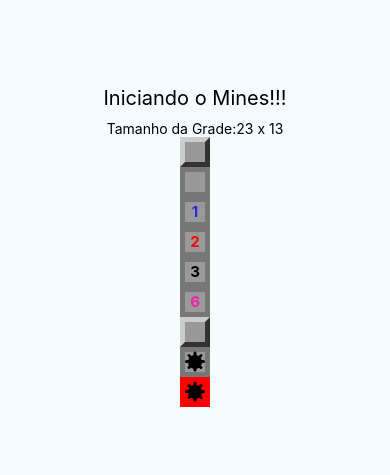
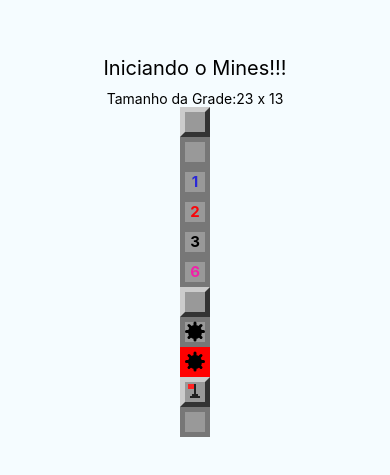
Before and after one commit to includeVitor/minesweeper-react-native, a React Native app: screen / in a window 390 px wide. Shown: the part 181-656 px from the top of the page. Built offline with nearby package versions, Linux system fonts and the light colour scheme.

Commit message:
[ WIP ] Component Flag

```diff
--- a/App.js
+++ b/App.js
@@ -40,6 +40,10 @@
         <Field mined />
         <Field mined opened/>
         <Field mined opened exploded/>
+        <Field flagged />
+        <Field flagged opened />
+
+
       </View>
 
     )
--- a/src/components/Field.js
+++ b/src/components/Field.js
@@ -2,15 +2,18 @@
 import { Text, View, StyleSheet } from 'react-native'
 import params from '../params'
 import Mine from './Mine'
+import Flag from './Flag'
+
 
 export default props => {
 
-    const { mined, opened, nearMines, exploded } = props
+    const { mined, opened, nearMines, exploded, flagged } = props
 
     const styleField = [styles.field]
     if(opened) styleField.push(styles.opened)
     if(exploded) styleField.push(styles.exploded)
-    if(styleField.length === 1) styleField.push(styles.regular)
+    if(flagged) styleField.push(styles.flagged)
+    if(!opened && !exploded) styleField.push(styles.regular)
 
     let color = null
     if (nearMines > 0){
@@ -26,7 +29,8 @@
             {!mined && opened && nearMines > 0 ?
                 <Text style={[styles.label, { color: color }]}>{nearMines}</Text>
                 : false}
-            {mined && opened ? <Mine />: false}
+            {mined && opened ? <Mine /> : false}
+            {flagged && !opened ? <Flag /> : false}
         </View>
     )
 }
@@ -57,5 +61,8 @@
     exploded: {
         backgroundColor: 'red',
         borderColor: 'red'
+    },
+    flagged: {
+
     }
 })
--- /dev/null
+++ b/src/components/Flag.js
@@ -0,0 +1,71 @@
+import React from 'react'
+import { View, StyleSheet } from 'react-native'
+
+export default props => {
+    return (
+        <View style={styles.container}>
+            <View style={[styles.flagpole, props.bigger ? styles.flagpoleBigger : null]  } />
+            <View style={[styles.flag, props.bigger ? styles.flagBigger : null] } />
+            <View style={[styles.base1, props.bigger ? styles.base1Bigger : null]} />
+            <View style={[styles.base2, props.bigger ? styles.base2Bigger : null]} />
+        </View>
+    )
+
+}
+
+const styles = StyleSheet.create({
+    container: {
+        marginTop: 2,
+    },
+    flagpole: {
+        position: 'absolute',
+        height: 14,
+        width: 2,
+        backgroundColor: '#222',
+        marginLeft: 9
+    },
+    flag: {
+        position: 'absolute',
+        height: 5,
+        width: 6,
+        backgroundColor: '#F22',
+        marginLeft: 3
+    },
+    base1: {
+        position: 'absolute',
+        height: 2,
+        width: 6,
+        backgroundColor: '#222',
+        marginLeft: 7,
+        marginTop: 10
+    },
+    base2: {
+        position: 'absolute',
+        height: 2,
+        width: 10,
+        backgroundColor: '#222',
+        marginLeft: 5,
+        marginTop: 12
+    },
+    flagpoleBigger: {
+        height: 28,
+        width: 4,
+        marginLeft: 16,
+    },
+    flagBigger: {
+        height: 10,
+        width: 14,
+    },
+    base1Bigger: {
+        height: 4,
+        width: 12,
+        marginTop: 20,
+        marginLeft: 12,
+    },
+    base2Bigger: {
+        height: 4,
+        width: 20,
+        marginLeft: 8,
+        marginTop: 24
+    }
+})
```
